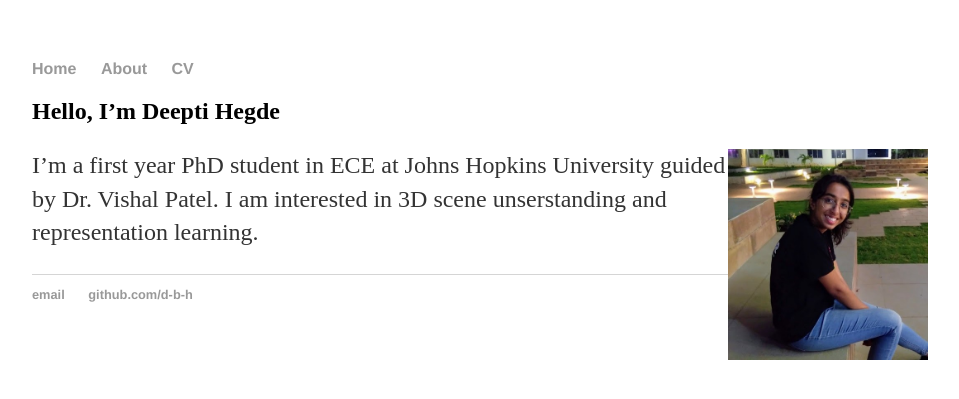
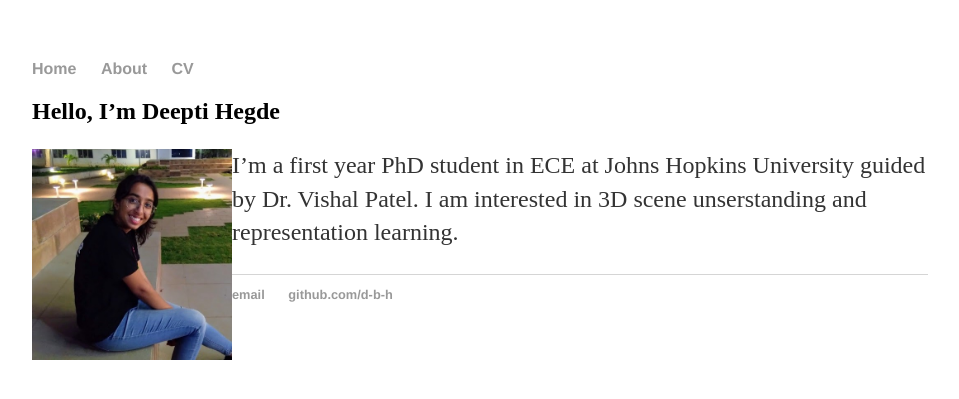
Before and after one commit to d-b-h/deepti.github.io, a Jekyll site: the page built from index.md, in a window 1280 px wide. Shown: the top 399 px of the page, without its empty margins (160-1119 px from the left). Built offline with Jekyll 4.4.1, drawn with Linux system fonts in a browser that asks for light colours; our own code applies the rules of GitHub Pages for plain Markdown files.

Commit message:
Update index.md

```diff
--- a/index.md
+++ b/index.md
@@ -1,4 +1,4 @@
 ## Hello, I'm Deepti Hegde
 
-<img src="deepti_crop.jpg" alt="drawing" width="200" ALIGN="right" />
+<img src="deepti_crop.jpg" alt="drawing" width="200" ALIGN="left" />
 I'm a first year PhD student in ECE at Johns Hopkins University guided by Dr. Vishal Patel. I am interested in 3D scene unserstanding and representation learning.
```
